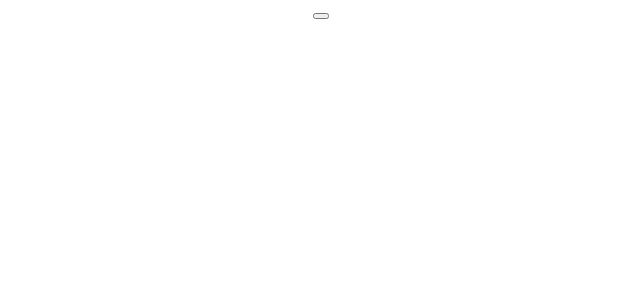
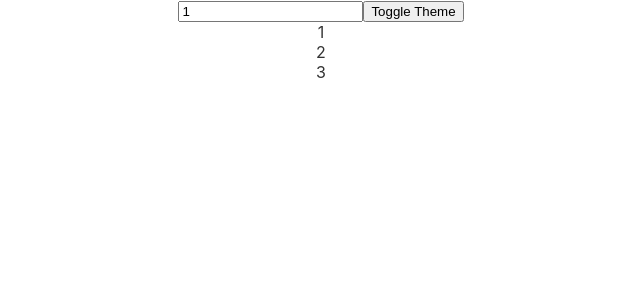
Before and after one commit to SubramanyaKS/React-hook-practise, a React (Create React App) app: page / in a window 1280 px wide. Shown: the top 300 px of the page, without its empty margins (319-959 px from the left). Built offline with nearby package versions, Linux system fonts and the light colour scheme.

Commit message:
updated useCallBack

```diff
--- a/src/App.js
+++ b/src/App.js
@@ -1,5 +1,6 @@
 //import logo from './logo.svg';
 import './App.css';
+import UseCallBackHook from './components/UseCallback/UseCallBackHook';
 import UseLayoutHook from './components/UseLayout/UseLayoutHook';
 import UseReduceHook from './components/UseReduce/UseReduceHook';
 import UseRefHook from './components/UseRef/UseRefHook';
@@ -13,7 +14,8 @@ function App() {
     <div className="App">
       {/* <UseStateHook/>
       <UseReduceHook/> */}
-      <UseLayoutHook/>
+      {/* <UseLayoutHook/> */}
+      <UseCallBackHook/>
       {/* <UseContextHook/> */}
       {/* <UseRefHook/> */}
     </div>
```
